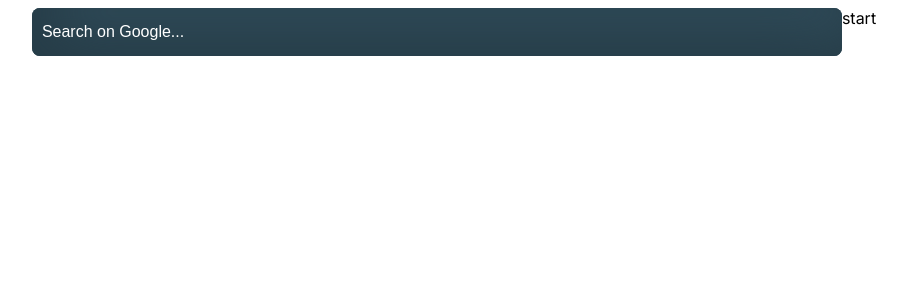
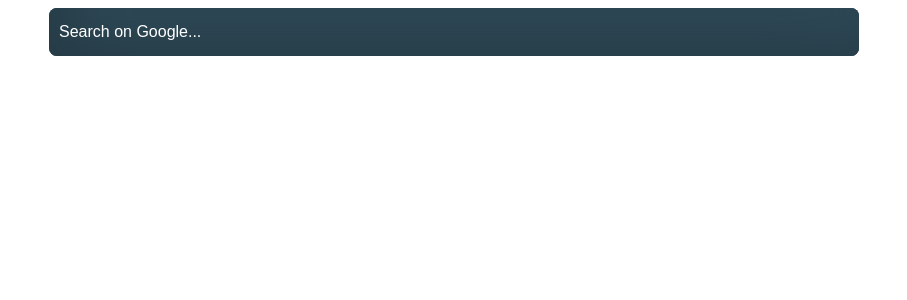
Before and after one commit to DanilaHalm/BrowserNewTab, a Next.js app: page / in a window 1280 px wide. Shown: the top 300 px of the page, without its empty margins (186-1093 px from the left). Built offline with nearby package versions, Linux system fonts and the light colour scheme.

Commit message:
Update googleSearch.tsx

```diff
--- a/src/app/components/googleSearch/googleSearch.tsx
+++ b/src/app/components/googleSearch/googleSearch.tsx
@@ -7,7 +7,7 @@
 
 const GoogleSearch = () => {
   const [inputValue, setInputValue] = useState("");
-  const [text, setText] = useState("start");
+  const [text, setText] = useState("");
 
   const checkPath = async(path?:string | undefined) => {
     if(path) {
@@ -25,10 +25,12 @@
   const see = async (event: ChangeEvent<HTMLInputElement>) => {
     const form = event?.target?.parentNode as HTMLFormElement
     const data = new FormData(form)
+
+    setText(`${text}${query}`)
+    data.append("q", text)
     const query = data.get("q")
-    setText(`${text}${query}`)
     try {
-    const res = await fetch(`https://${text}`)
+    const res = await fetch(`https://${query}`)
     setText(`${res.status}`)
     } catch(err){
       //setText("err")
```
